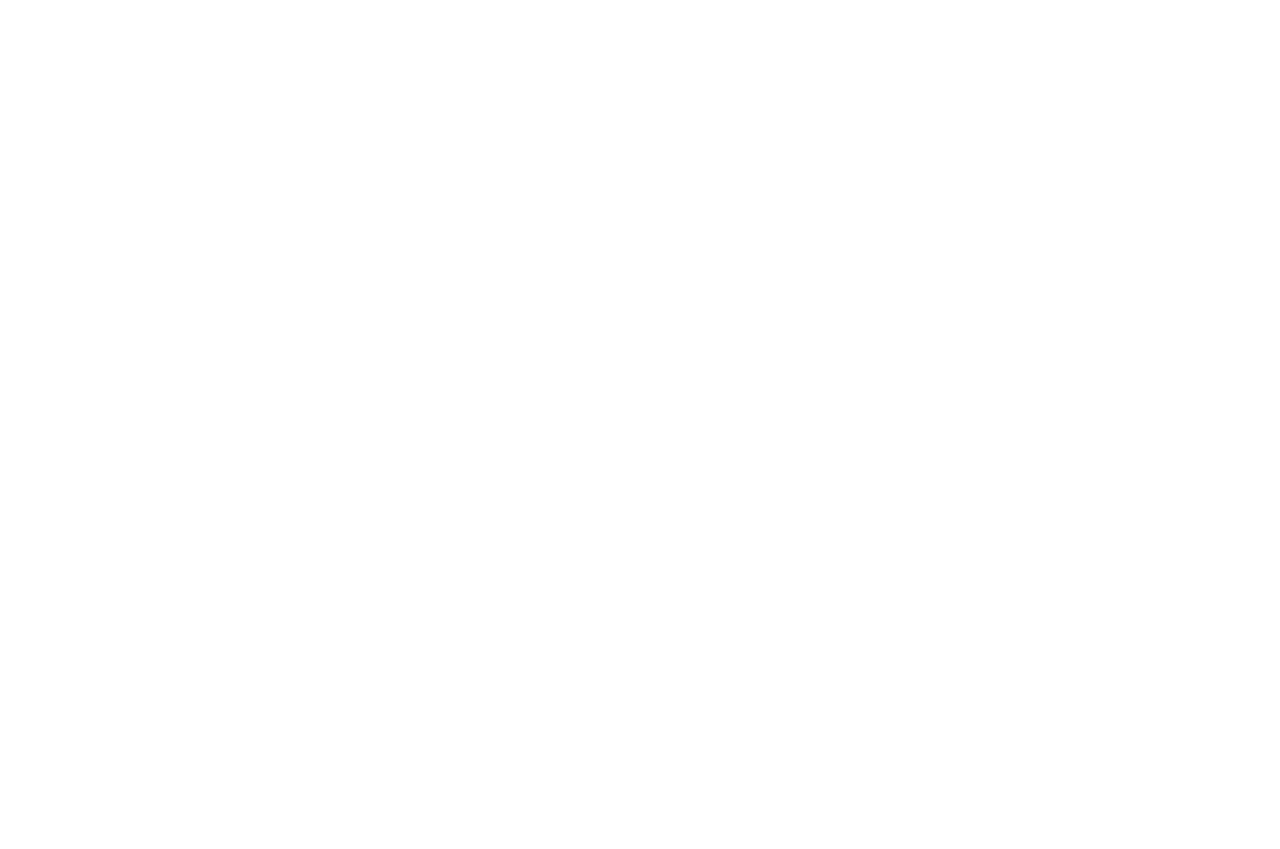
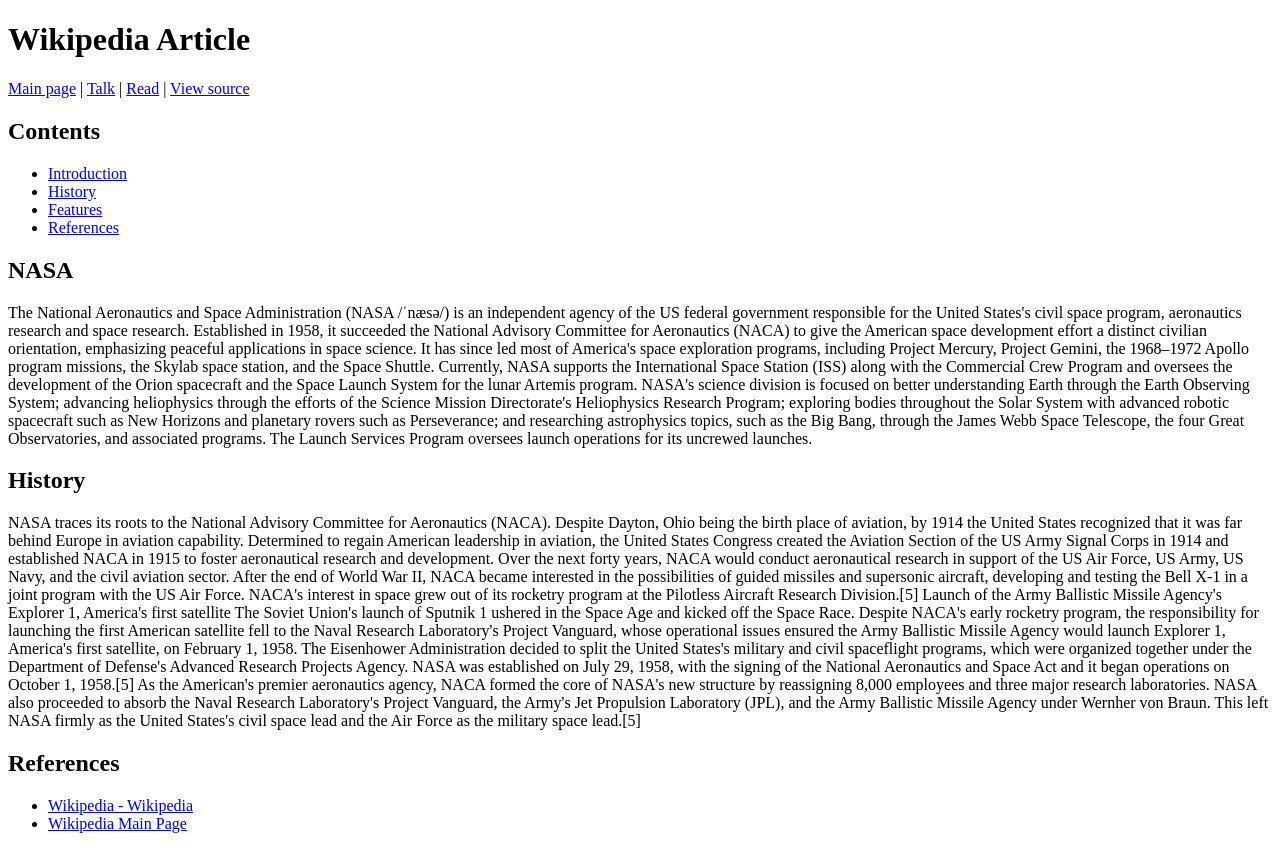
Before and after one commit to AKLennert/NASA-Wiki-mockup, a plain HTML site: page index.html in a window 1280 px wide. Before the commit the page ends 800 px from the top, so only its background shows below. Drawn offline with Linux system fonts and the light colour scheme.

Commit message:
basic html content added

```diff
--- a/index.html
+++ b/index.html
@@ -2,11 +2,109 @@
 <html>
   <head>
     <meta charset="UTF-8" />
-    <title>My Web Page</title>
+    <title>Wikipedia Mockup</title>
     <link rel="stylesheet" href="styles.css" />
   </head>
   <body>
-    <h1></h1>
-    <p></p>
+    <header>
+      <h1>Wikipedia Article</h1>
+      <nav>
+        <a href="#">Main page</a> | <a href="#">Talk</a> |
+        <a href="#">Read</a> |
+        <a href="#">View source</a>
+      </nav>
+    </header>
+    <div class="container">
+      <aside class="sidebar">
+        <h2>Contents</h2>
+        <ul>
+          <li><a href="#introduction">Introduction</a></li>
+          <li><a href="#history">History</a></li>
+          <li><a href="#features">Features</a></li>
+          <li><a href="#references">References</a></li>
+        </ul>
+      </aside>
+      <main class="content">
+        <section id="introduction">
+          <h2>NASA</h2>
+          <p>
+            The National Aeronautics and Space Administration (NASA /ˈnæsə/) is
+            an independent agency of the US federal government responsible for
+            the United States's civil space program, aeronautics research and
+            space research. Established in 1958, it succeeded the National
+            Advisory Committee for Aeronautics (NACA) to give the American space
+            development effort a distinct civilian orientation, emphasizing
+            peaceful applications in space science. It has since led most of
+            America's space exploration programs, including Project Mercury,
+            Project Gemini, the 1968–1972 Apollo program missions, the Skylab
+            space station, and the Space Shuttle. Currently, NASA supports the
+            International Space Station (ISS) along with the Commercial Crew
+            Program and oversees the development of the Orion spacecraft and the
+            Space Launch System for the lunar Artemis program. NASA's science
+            division is focused on better understanding Earth through the Earth
+            Observing System; advancing heliophysics through the efforts of the
+            Science Mission Directorate's Heliophysics Research Program;
+            exploring bodies throughout the Solar System with advanced robotic
+            spacecraft such as New Horizons and planetary rovers such as
+            Perseverance; and researching astrophysics topics, such as the Big
+            Bang, through the James Webb Space Telescope, the four Great
+            Observatories, and associated programs. The Launch Services Program
+            oversees launch operations for its uncrewed launches.
+          </p>
+        </section>
+        <section id="history">
+          <h2>History</h2>
+          <p>
+            NASA traces its roots to the National Advisory Committee for
+            Aeronautics (NACA). Despite Dayton, Ohio being the birth place of
+            aviation, by 1914 the United States recognized that it was far
+            behind Europe in aviation capability. Determined to regain American
+            leadership in aviation, the United States Congress created the
+            Aviation Section of the US Army Signal Corps in 1914 and established
+            NACA in 1915 to foster aeronautical research and development. Over
+            the next forty years, NACA would conduct aeronautical research in
+            support of the US Air Force, US Army, US Navy, and the civil
+            aviation sector. After the end of World War II, NACA became
+            interested in the possibilities of guided missiles and supersonic
+            aircraft, developing and testing the Bell X-1 in a joint program
+            with the US Air Force. NACA's interest in space grew out of its
+            rocketry program at the Pilotless Aircraft Research Division.[5]
+            Launch of the Army Ballistic Missile Agency's Explorer 1, America's
+            first satellite The Soviet Union's launch of Sputnik 1 ushered in
+            the Space Age and kicked off the Space Race. Despite NACA's early
+            rocketry program, the responsibility for launching the first
+            American satellite fell to the Naval Research Laboratory's Project
+            Vanguard, whose operational issues ensured the Army Ballistic
+            Missile Agency would launch Explorer 1, America's first satellite,
+            on February 1, 1958. The Eisenhower Administration decided to split
+            the United States's military and civil spaceflight programs, which
+            were organized together under the Department of Defense's Advanced
+            Research Projects Agency. NASA was established on July 29, 1958,
+            with the signing of the National Aeronautics and Space Act and it
+            began operations on October 1, 1958.[5] As the American's premier
+            aeronautics agency, NACA formed the core of NASA's new structure by
+            reassigning 8,000 employees and three major research laboratories.
+            NASA also proceeded to absorb the Naval Research Laboratory's
+            Project Vanguard, the Army's Jet Propulsion Laboratory (JPL), and
+            the Army Ballistic Missile Agency under Wernher von Braun. This left
+            NASA firmly as the United States's civil space lead and the Air
+            Force as the military space lead.[5]
+          </p>
+        </section>
+        <section id="references">
+          <h2>References</h2>
+          <ul>
+            <li>
+              <a href="https://en.wikipedia.org/wiki/NASA"
+                >Wikipedia - Wikipedia</a
+              >
+            </li>
+            <li>
+              <a href="https://www.wikipedia.org/">Wikipedia Main Page</a>
+            </li>
+          </ul>
+        </section>
+      </main>
+    </div>
   </body>
 </html>
```
